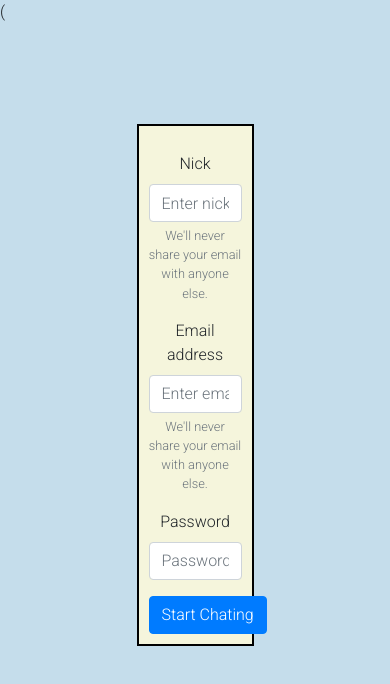
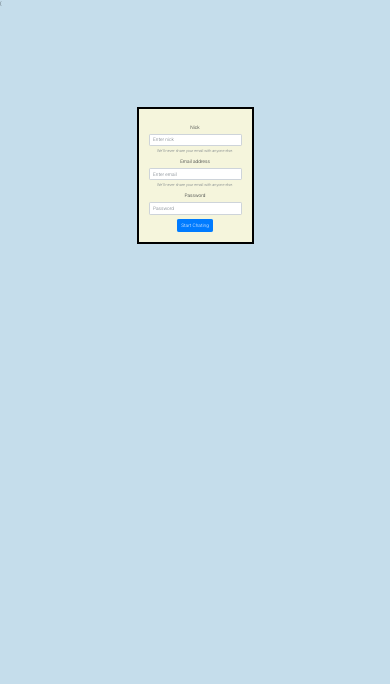
Before and after one commit to AlexandrKostrov/task-1, a React (Create React App) app in the folder client/: page / in a window 390 px wide. Shown: the top 684 px of the page. Built offline with nearby package versions, Linux system fonts and the light colour scheme.

Commit message:
responsive design

```diff
--- a/client/public/index.html
+++ b/client/public/index.html
@@ -22,7 +22,7 @@
     <link rel="stylesheet" href="https://stackpath.bootstrapcdn.com/bootstrap/4.1.0/css/bootstrap.min.css"
     integrity="sha384-9gVQ4dYFwwWSjIDZnLEWnxCjeSWFphJiwGPXr1jddIhOegiu1FwO5qRGvFXOdJZ4"
     crossorigin="anonymous">
-
+    <link rel="stylesheet" href="style.css">
     <title>React App</title>
   </head>
   <body>
--- /dev/null
+++ b/client/public/style.css
@@ -0,0 +1,51 @@
+*, *::after, *::before {
+    margin: 0;
+    padding: 0;
+    box-sizing: inherit;
+}
+
+html {
+    font-size: 62.5%;
+}
+
+@media (max-width: 75em) {
+    html {
+        font-size: 56.25%;
+    }
+}
+
+@media (max-width: 56.25em) {
+    html {
+        font-size: 50%;
+    }
+}
+
+@media (max-width: 37.5em) {
+    html {
+        font-size: 30%;
+    }
+}
+
+@media (min-width: 112.5em) {
+    html {
+        font-size: 75%;
+    }
+}
+
+body {
+    box-sizing: border-box;
+    background-color: cornflowerblue;
+    padding: 10px;
+}
+
+@media all and (max-width: 75em) {
+    body {
+        padding: 0;
+    }
+}
+
+.clearfix::before, .clearfix:after {
+    content: "";
+    clear: both;
+    display: table;
+}
--- a/client/src/components/chat/Chat.js
+++ b/client/src/components/chat/Chat.js
@@ -155,8 +155,8 @@ send =  (event) => {
             this.state.token &&
 
 
-            <div>
-            <div className="container" ref = {this.handleRef}>
+            <div className="container main">
+            <div className="container lists" ref = {this.handleRef}>
 
            <ul className="showMsgs">
              {this.state.messages.map((msg,index) => {
@@ -167,18 +167,23 @@ send =  (event) => {
 
            </ul>
 
-               <input type="text" ref={this.inputRef} />
-              { !this.state.mute &&
-              <div>
-               <button onClick={this.send} className={this.state.sended? "disabled":"able"}>Send Message</button>
-               </div>}
+
+
 
 
             <ul ref={this.usersList}>
               {this.renderUsers()}
             </ul>
-        <button onClick={this.logout}>logout</button>
-
+            </div>
+            <div className="container inpBtn">
+            <input type="text" ref={this.inputRef} />
+            { !this.state.mute &&
+              <div>
+               <button onClick={this.send} className={this.state.sended? "disabled":"able"}>Send Message</button>
+               </div>}
+               <div>
+        <button onClick={this.logout} className="logout">logout</button>
+        </div>
         </div>
         {this.state.admin &&
         <div>
--- a/client/src/components/chat/style.css
+++ b/client/src/components/chat/style.css
@@ -13,13 +13,35 @@ body {
 
 .container {
     margin: 2% auto;
-    width: 760px;
+     /* width: 37rem;   */
     background: #f0eee5;
     display: flex;
+
+}
+
+.main {
+    flex-direction: column;
+    width: 37rem;
+}
+
+.lists {
+    flex-direction: row;
+}
+
+.inpBtn {
+    flex-direction: row;
+}
+
+.logout {
+    align-self: flex-end;
 }
 
 .showMsgs {
-    height: 20rem;
+    height: 40rem;
+    width: 30rem;
+    background-color: white;
+    border: .2rem solid black;
+    overflow: scroll;
 }
 
 ul {
--- a/client/src/components/userList/UserList.js
+++ b/client/src/components/userList/UserList.js
@@ -1,4 +1,5 @@
 import React from 'react';
+import './style.css'
 
 const UserList = ({allUsers, socket}) => {
 
@@ -14,13 +15,13 @@ const UserList = ({allUsers, socket}) => {
 
     return (
 
-        <ul>
+        <ul className="list-group">
        { allUsers.map((user, index) => {
             return user.admin? (<div key={index}><li key={index}> {user.nick}</li> <p>Admin</p></div>):(
-                <li key={index}>
+                <li key={index} className="list-group-item">
                    {user.nick}
-                   <button onClick={muteUser(user.token)}>mute</button>
-                   <button onClick={banUser(user.token)}>ban</button>
+                   <button onClick={muteUser(user.token)} className="btn-md btn-warning">mute</button>
+                   <button onClick={banUser(user.token)} className="btn-md btn-danger">ban</button>
                 </li>
             )
         })}
--- /dev/null
+++ b/client/src/components/userList/style.css
@@ -0,0 +1,3 @@
+button {
+    margin: 1rem;
+}
```
